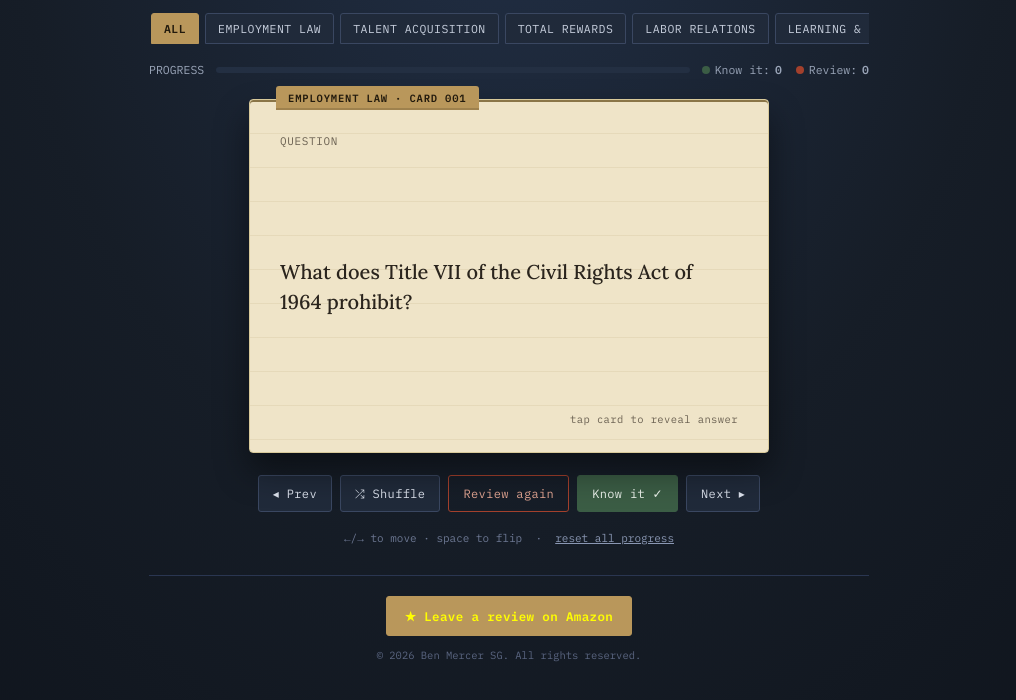
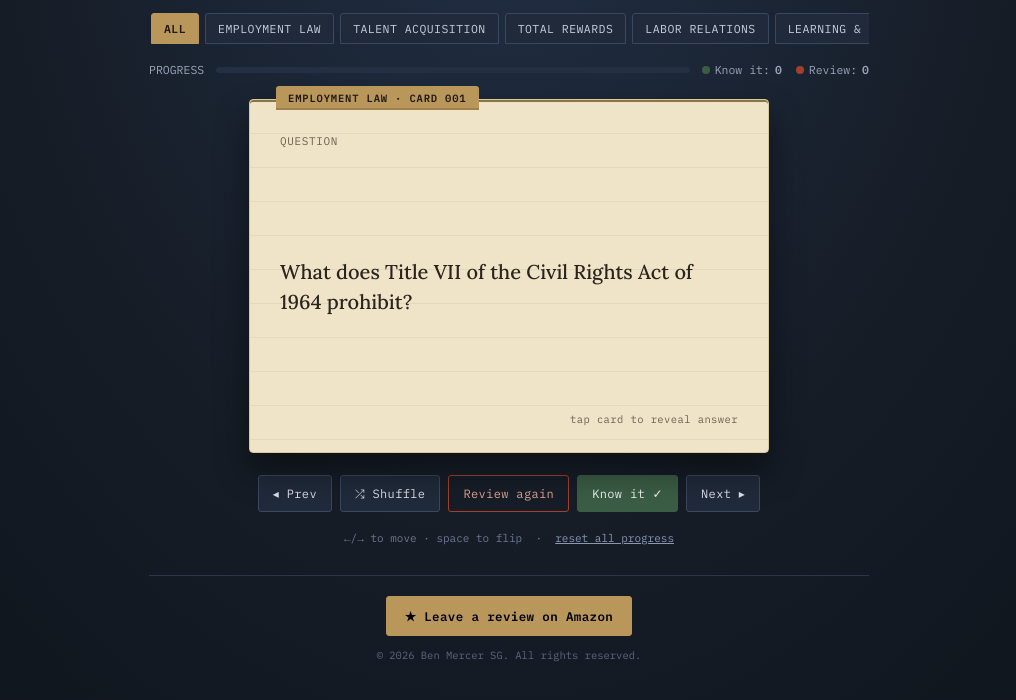
Before and after one commit to prep4exam/HSRM-CP, a plain HTML site: page index.html in a window 1280 px wide. Shown: the part 98-798 px from the top of the page, without its empty margins (131-1147 px from the left). Drawn offline with nearby package versions, Linux system fonts and the light colour scheme.

Commit message:
Update index.html

```diff
--- a/index.html
+++ b/index.html
@@ -317,7 +317,7 @@
     font-size:12.5px;
     letter-spacing:0.03em;
     font-weight:600;
-    color:#FFFF00;
+    color:#000000;
     background:var(--brass);
     border:1px solid var(--brass);
     padding:11px 18px;
```
